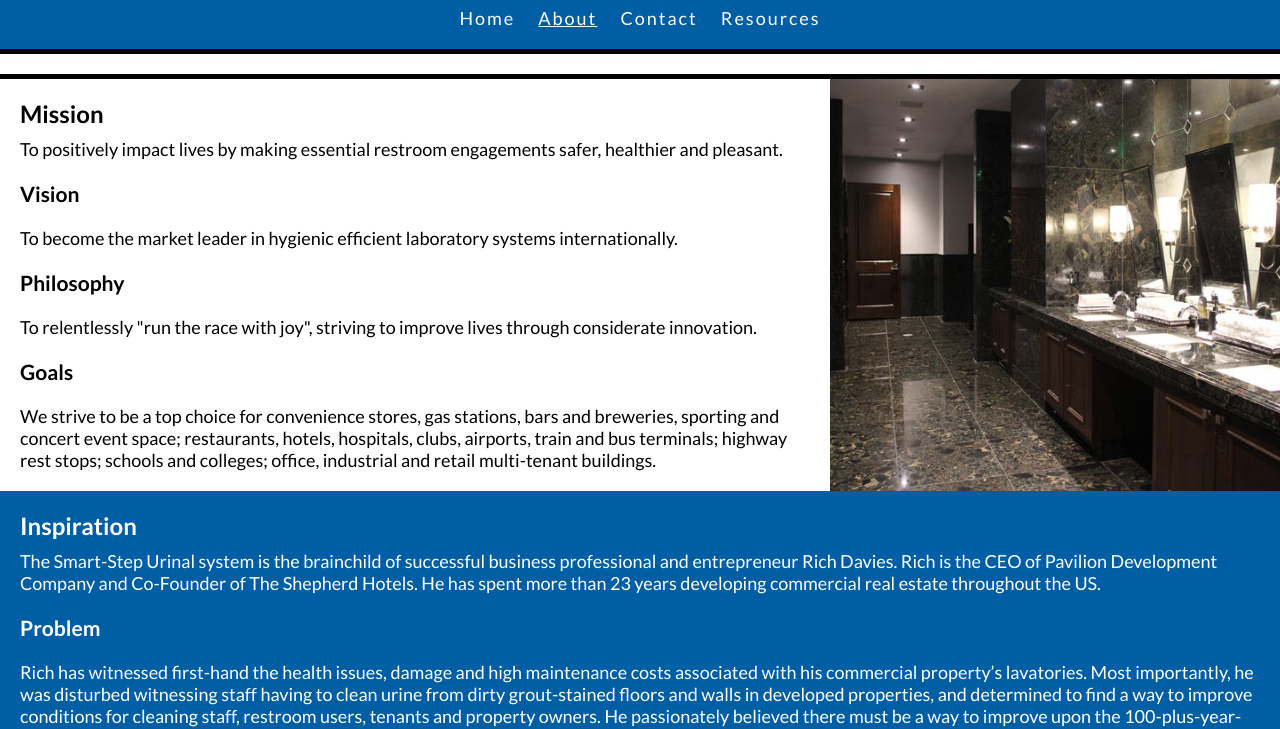
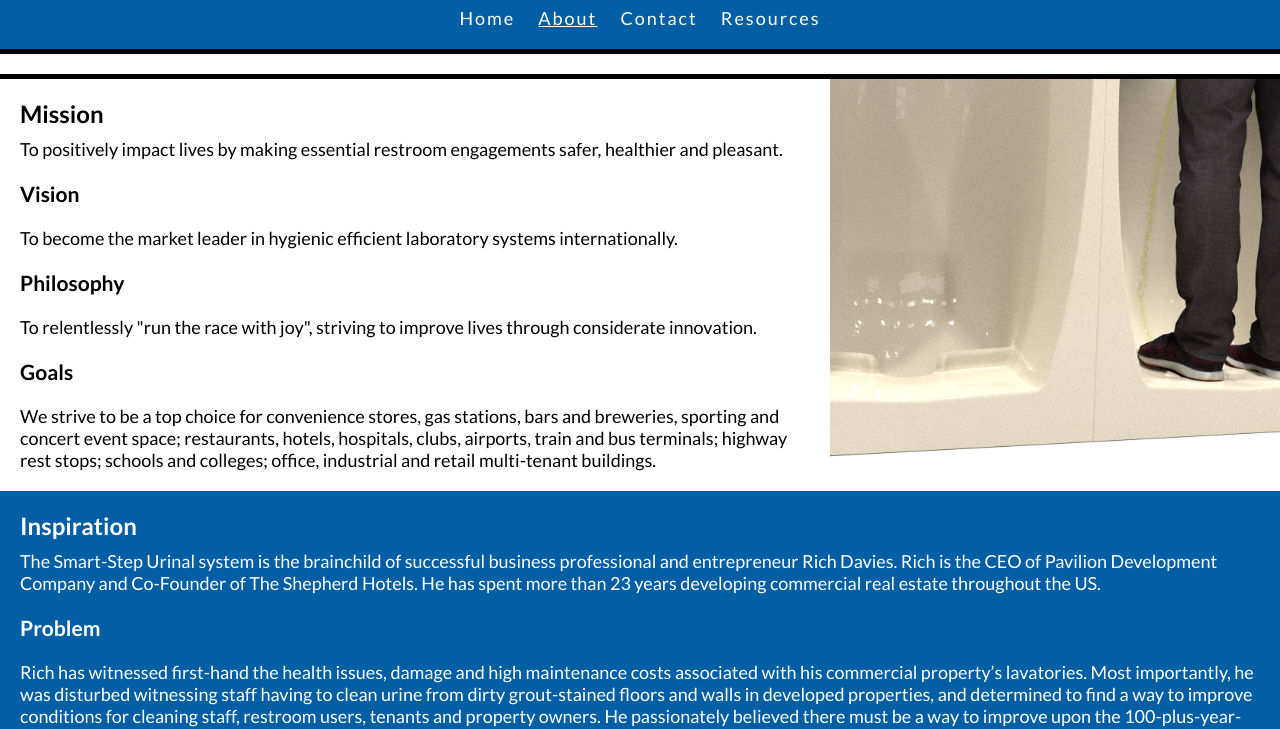
Before and after one commit to smart-step/public-site, a plain HTML site: page about.html in a window 1280 px wide. Shown: the part 62-791 px from the top of the page. Drawn offline with Linux system fonts and the light colour scheme.

Commit message:
Site updates

```diff
--- a/assets/css/about.css
+++ b/assets/css/about.css
@@ -4,7 +4,7 @@
 
 #column-2 {
     grid-column-start: span 1;
-    background-image: url("../images/bathroom.jpeg");
+    background-image: url("../images/step.jpg");
     width: 450px;
     height: 250px;
     background-position: center;
```
Also changed, not shown: assets/images/step.jpg (added), 3 other files.
